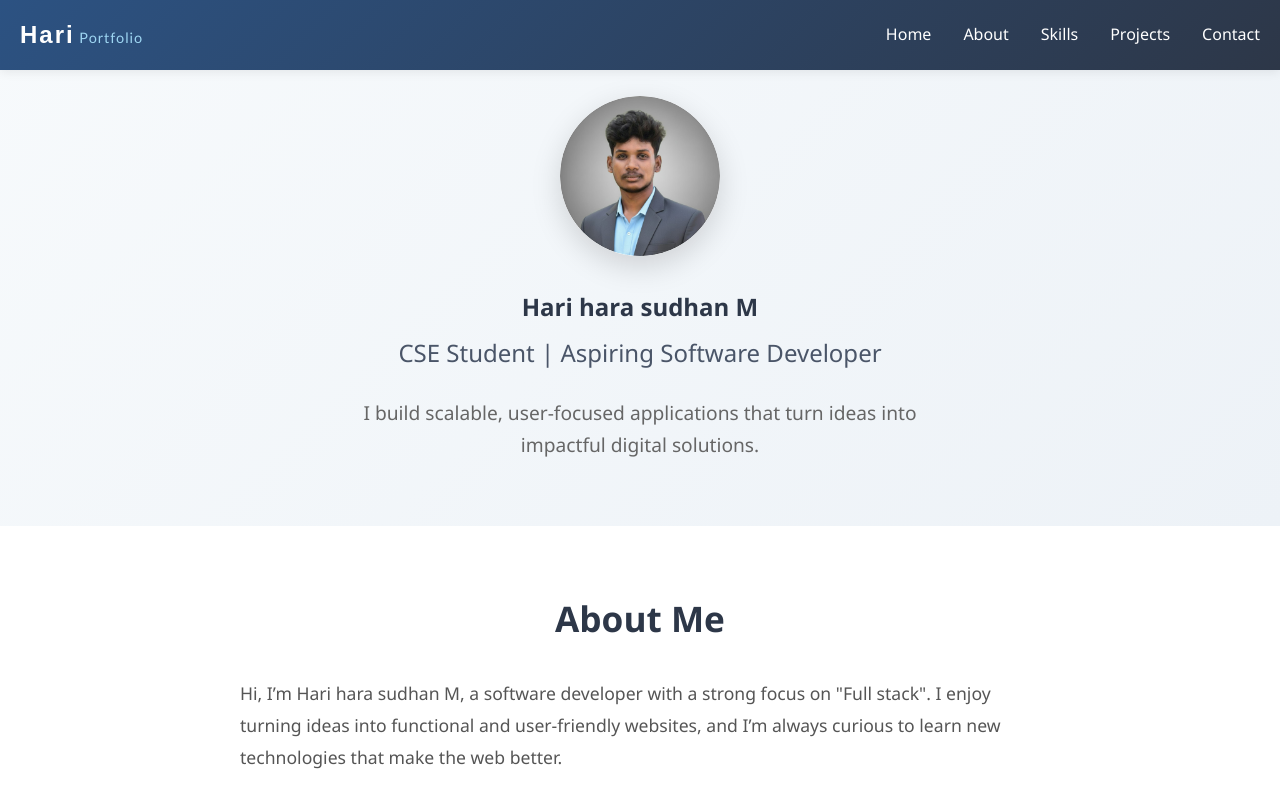
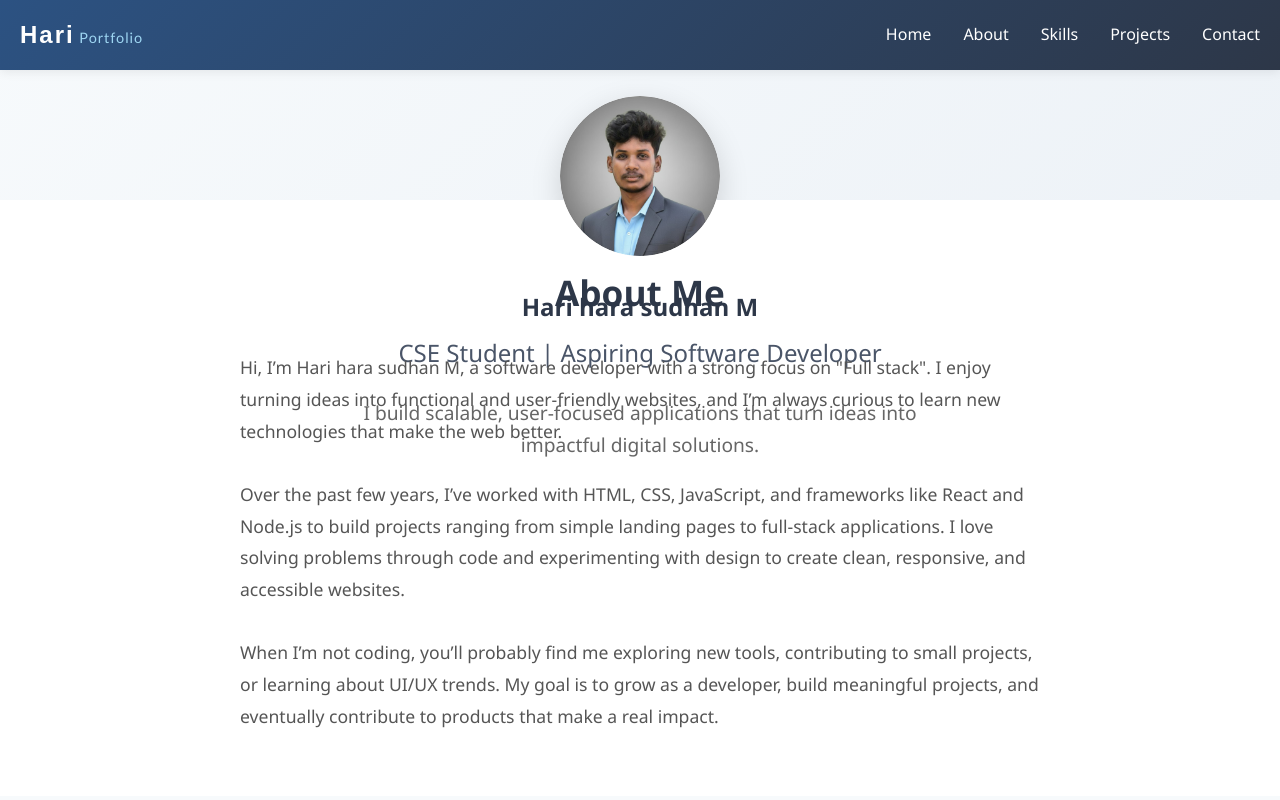
Before and after one commit to hariharasudhan-m43/my-portfolio, a React (Create React App) app: page / in a window 1280 px wide. Shown: the top 800 px of the page. Built offline with nearby package versions, Linux system fonts and the light colour scheme; the HTML template or start-up script is replaced by a standard one.

Commit message:
Add height to hero section in App.css

```diff
--- a/src/App.css
+++ b/src/App.css
@@ -91,6 +91,7 @@ section {
   text-align: center;
   padding: 6rem 2rem 4rem;
   background: linear-gradient(135deg, #f7fafc 0%, #edf2f7 100%);
+  height:200px;
 }
 
 /* .profile-pic {
```
